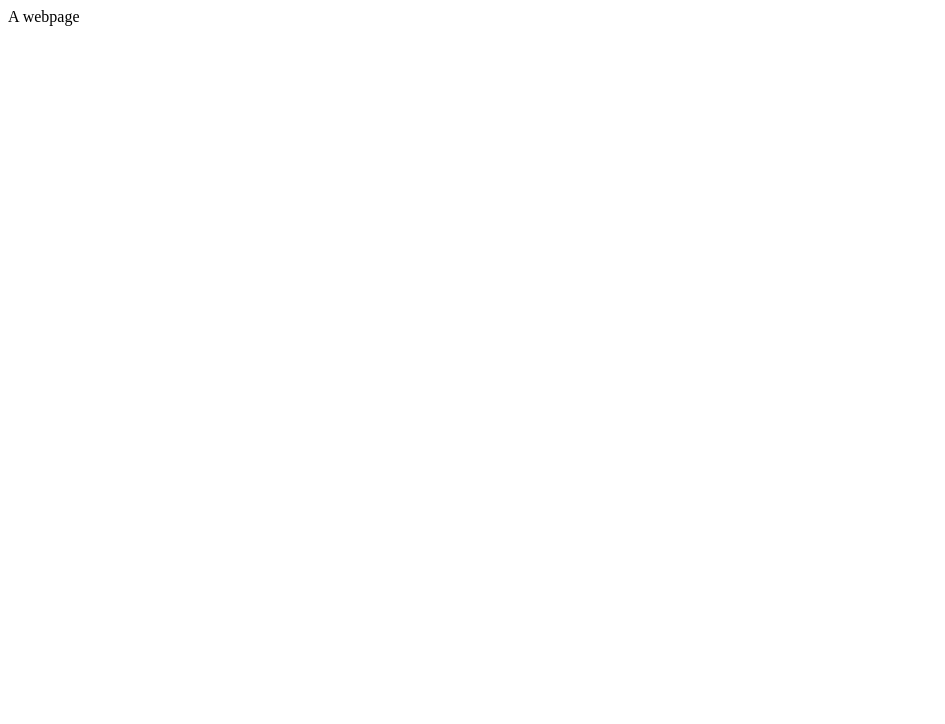
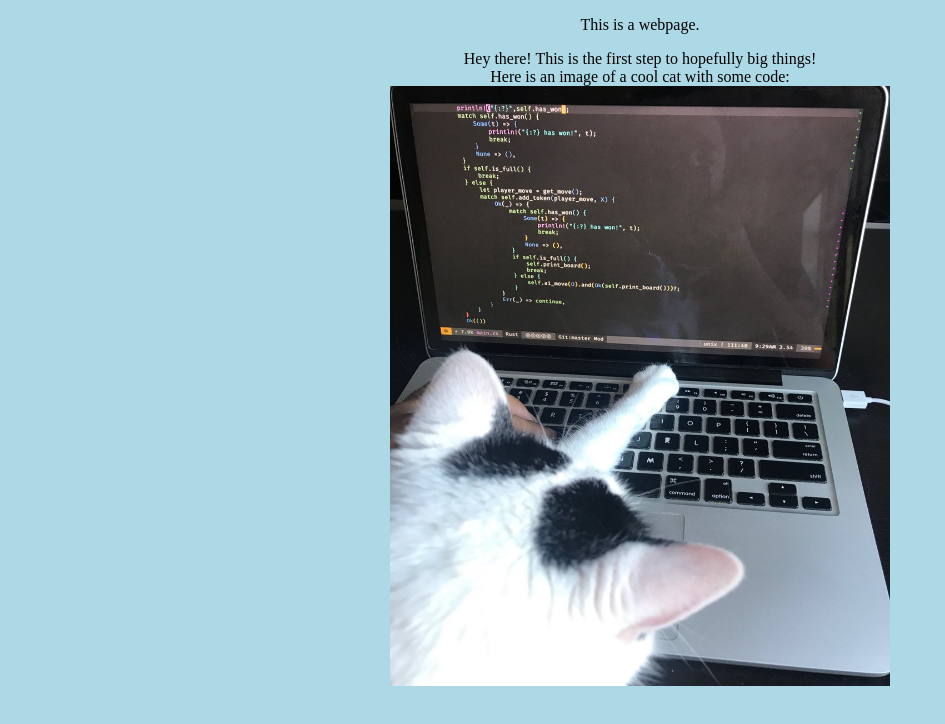
Before and after one commit to muhtamiraz/muhtasim.me, a plain HTML site: page index.html in a window 1280 px wide. Shown: the whole page, without its empty margins (0-945 px from the left). Drawn offline with Linux system fonts and the light colour scheme.

Commit message:
it's a work in progress

```diff
--- a/index.html
+++ b/index.html
@@ -3,7 +3,12 @@
     <head>
         <title>muhtasim.me</title>
     </head>
-    <body>
-        A webpage
+    <body style="background-color:lightblue;">
+        <p style="text-align:center;">This is a webpage.</p>
+        <p style="text-align:center;">
+            Hey there! This is the first step to hopefully big things!
+            <br> Here is an image of a cool cat with some code:
+            <br><img src="sa1.jpg" alt="Cat" width="500" height="600">
+        </p>
     </body>
 </html>
```
Also changed, not shown: sa1.jpg (added).
